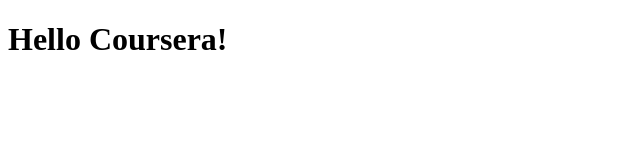
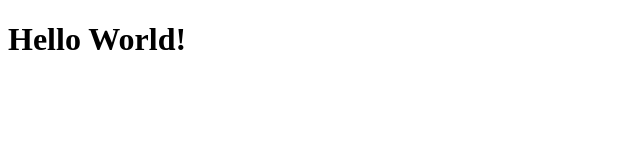
Before and after one commit to gelizalde08/coursera-test, a plain HTML site: page index.html in a window 1280 px wide. Shown: the whole page, without its empty margins (0-640 px from the left). Drawn offline with Linux system fonts and the light colour scheme.

Commit message:
Small change to the content

```diff
--- a/index.html
+++ b/index.html
@@ -4,6 +4,6 @@
 	<title>Hello Coursera!</title>
 </head>
 <body>
-<h1> Hello Coursera!</h1>
+<h1> Hello World!</h1>
 </body>
 </html>
```
